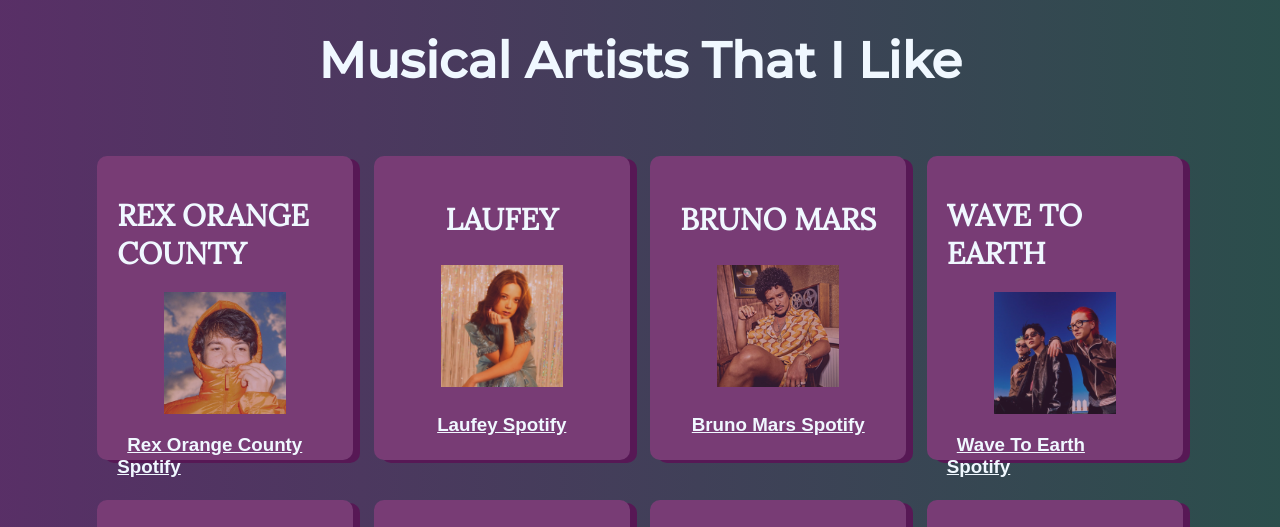
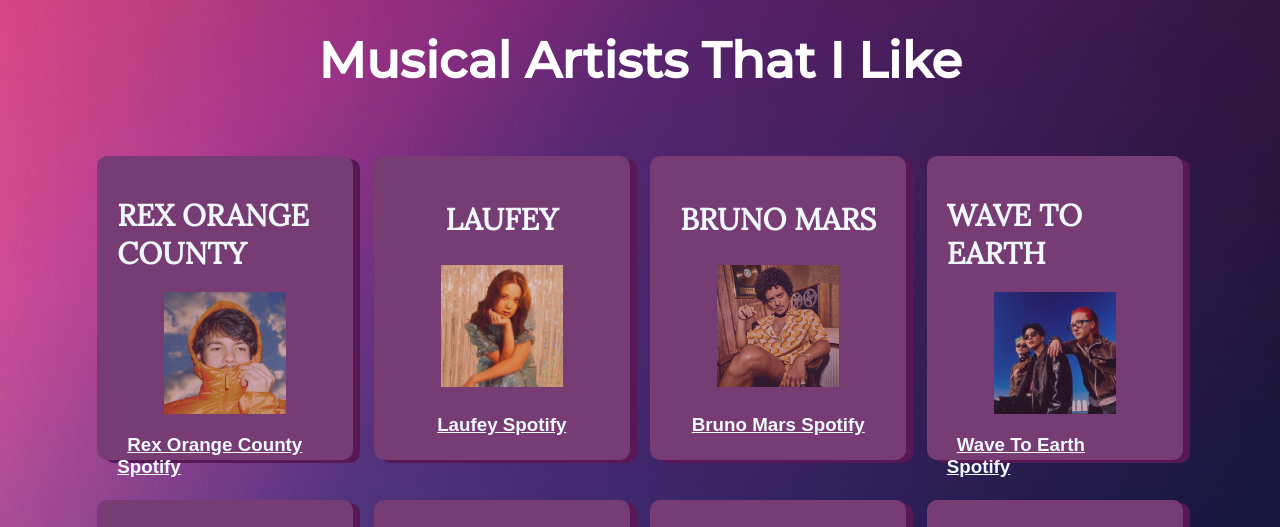
Before and after one commit to staten-island-tech/flexbox-gallery-project-KatieT12, a plain HTML site: page index.html in a window 1280 px wide. Shown: the top 527 px of the page. Drawn offline with Linux system fonts and the light colour scheme; a web font is replaced by a local one.

Commit message:
finalymaybe?

```diff
--- a/index.html
+++ b/index.html
@@ -72,7 +72,6 @@
         <h4 class="card-desc"> <a href="https://open.spotify.com/artist/4qcKNkdxUidhvUByB2eQ6g">Warren Hue Spotify</a></h4>
     </div>
     </div>
-    <div class="background--custom"></div>
 
 </body>
 </html>
--- a/style.css
+++ b/style.css
@@ -6,14 +6,33 @@ html,
     margin: 0;
     padding: 10;
 }
+
+body{
+  background-image: url('img/pexels-codioful-\(formerly-gradienta\)-7135071.jpg')
+}
 h1{
 text-align: center;
 font-size: 5rem;
 font-family: 'Montserrat', sans-serif;
 margin-bottom: 30;
-color: rgb(240, 248, 255);
+color: rgb(255, 255, 255);
+animation-name: slideInLeft;
+animation-duration: 2s;
+animation-timing-function: ease-in;
+animation-iteration-count: 1;
+animation-direction: normal;
+animation-fill-mode: forwards;
+}
+@keyframes slideInLeft {
+  from{
+    transform: translate(-1000px);
+  }
+  to{
+    transform: translate(0);
+  }
+}
 
-}
+
 .card{
     height:38vh;
     width: 20vw;
@@ -63,14 +82,15 @@ a{
 .card:hover{
   transform:translate(-20px)
 }
+h1:hover{
+  background-color: rgb(35, 56, 107);
+  border-radius: 10px;
+}
 a:hover{
   background-color: rgb(35, 56, 107);
   border-radius: 10px;
 }
-h1:hover{
-  background-color: rgb(30, 70, 35);
-  border-radius: 10px;
-}
+
 .card-title:hover{
   transform: scale(1.1);
   transition-duration: 0.3s;
@@ -79,26 +99,6 @@ h1:hover{
 .card-image:hover{
   opacity: 1;
   transition: 0.3s;
-}
-.background--custom {
-  background: linear-gradient(90deg, rgb(35, 56, 107), rgb(98, 41, 108), rgb(30, 87, 68));
-  animation: gradient 9s alternate infinite;
-  background-size: 300% 300%;
-  position:absolute;
-  z-index: -10;
-  top: 0;
-  left: 0;
-  height: 160%;
-  width: 100%;
-  background-repeat: no-repeat;
-}
-@keyframes gradient {
-  0% {
-    background-position: 0%;
-  }
-  100% {
-    background-position: 100%;
-  }
 }
 @media screen and (max-width:1000px){
   .card{
```
Also changed, not shown: img/pexels-codioful-(formerly-gradienta)-7135071.jpg (added), 1 other file.
